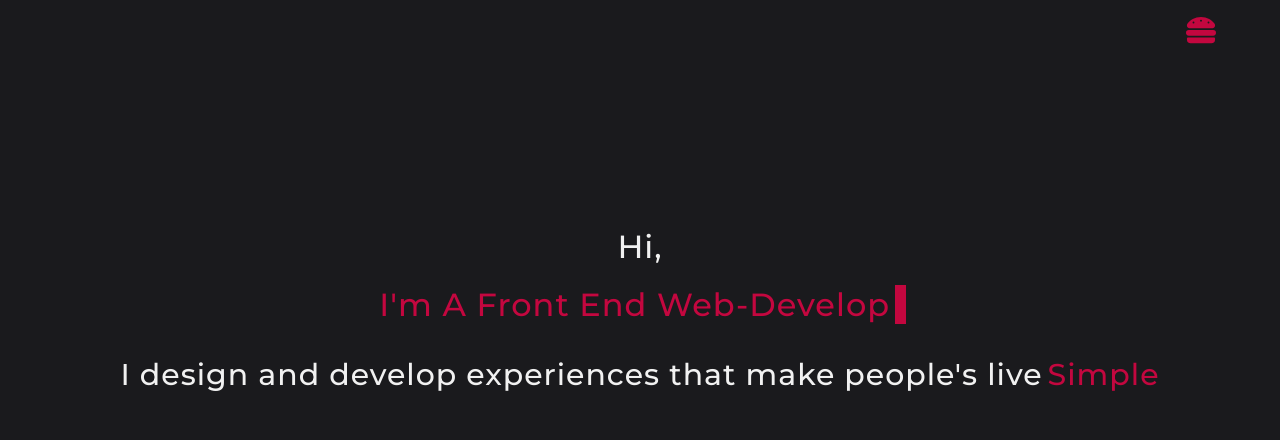
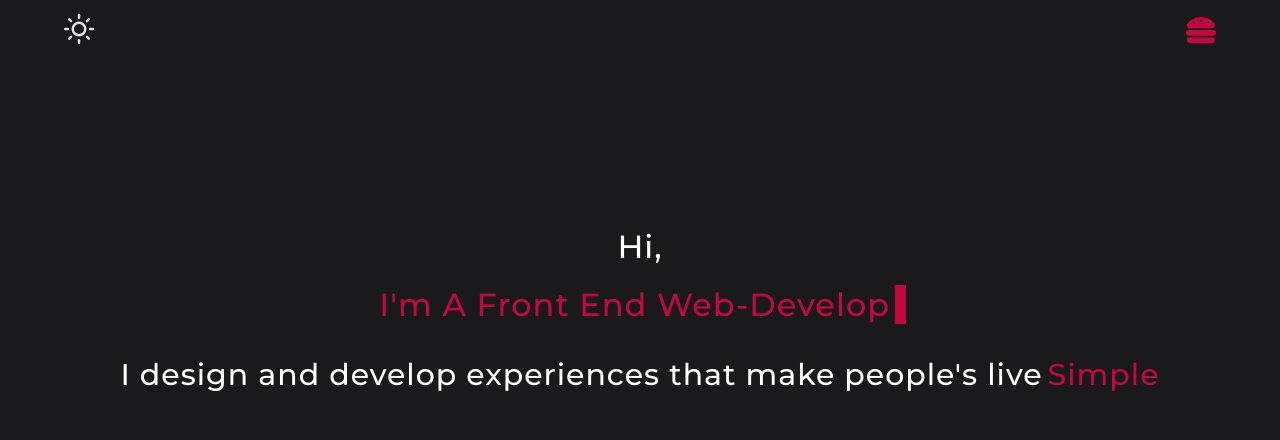
Before and after one commit to Tyler-Wiz/rjs-portfolio, a React (Create React App) app: page / in a window 1280 px wide. Shown: the top 440 px of the page. Built offline with nearby package versions, Linux system fonts and the light colour scheme.

Commit message:
visibility hook

```diff
--- a/package.json
+++ b/package.json
@@ -10,6 +10,7 @@
     "react": "^17.0.2",
     "react-dom": "^17.0.2",
     "react-icons": "^4.3.1",
+    "react-intersection-observer": "^8.32.2",
     "react-scripts": "4.0.3",
     "styled-components": "^5.3.3",
     "typewriter-effect": "^2.18.2",
--- a/src/App.js
+++ b/src/App.js
@@ -1,14 +1,23 @@
 import { Hero } from './components/hero/Hero';
 import './assets/css/main/styles.css'
 import { About } from './components/about/About';
-import { GlobalStyles } from './components/styled/Global';
+import { GlobalStyles, lightTheme, darkTheme } from './components/styled/Global';
+import { ThemeProvider } from 'styled-components'
+import {ThemeSwitch} from '../src/components/ThemeSwitcher/ThemeSwitch.jsx'
+import { ToggleTheme } from './components/ThemeSwitcher/ToggleTheme';
 
 function App() {
+  const [theme, toggleTheme ] = ThemeSwitch()
+  const themeMode = theme === 'light' ? lightTheme : darkTheme
+
   return (
     <div>
-      <GlobalStyles/>
-        <Hero />
-        <About/>
+      <ThemeProvider theme={themeMode}>
+        <GlobalStyles/>
+         <ToggleTheme theme={theme}  toggleTheme={toggleTheme}/>
+          <Hero />
+          <About/>
+      </ThemeProvider>
     </div>
   );
 }
--- a/src/components/Nav.jsx
+++ b/src/components/Nav.jsx
@@ -11,7 +11,7 @@ export const Nav = () => {
             <HamburgerIcons onClick={openElement}>
                   {IsOpen ? <span>{hamburger.close}</span> : <span>{hamburger.menu}</span> }
             </HamburgerIcons>
-            <StyledNav visibility={IsOpen} >
+            <StyledNav ShowMenu={IsOpen} >
                 <ul>
                     {NavData.map((item, id) => (
                         <li key={id}>
--- /dev/null
+++ b/src/components/ThemeSwitcher/ThemeSwitch.jsx
@@ -0,0 +1,10 @@
+import {useState} from 'react'
+
+export const ThemeSwitch = () => {
+  const [theme, setTheme] =  useState('dark')
+  const toggleTheme = () => {
+      theme === 'dark' ? setTheme('light') : setTheme('dark')
+   }
+
+   return [theme, toggleTheme]
+}
--- /dev/null
+++ b/src/components/ThemeSwitcher/ToggleTheme.jsx
@@ -0,0 +1,11 @@
+import React from 'react'
+import * as FiIcons from 'react-icons/fi'
+import { ThemeToggleIcon } from '../styled/ThemeSwitch.Styled'
+
+export const ToggleTheme = ({theme, toggleTheme}) => {
+    return (
+        <ThemeToggleIcon onClick={toggleTheme}>
+                {theme === 'light' ? <FiIcons.FiMoon /> : <FiIcons.FiSun />}
+        </ThemeToggleIcon>
+    )
+}
--- a/src/components/about/About.jsx
+++ b/src/components/about/About.jsx
@@ -1,9 +1,11 @@
 import { aboutMe, Avatar } from "../data/AboutData"
 import { MySkills } from "./MySkills"
 import { SkillData } from '../data/SkillData'
+import { ToggleVisibility } from "../../utilities/ToggleVisibility"
 
 export const About = () => {
     const {img} = Avatar
+    const[isVisible] = ToggleVisibility()
 
     return (
         <>
@@ -20,11 +22,11 @@ export const About = () => {
                     ))}
                 </ul>
         <section>
-            <ul className='skill_container'>
+            {isVisible ? <ul className='skill_container'>
              {SkillData.map((item, i) => (
                     <MySkills key={i} item={item}/>
                 ))}
-            </ul>
+            </ul> : ''}
         </section>
         </section>
 
--- a/src/components/about/MySkills.jsx
+++ b/src/components/about/MySkills.jsx
@@ -10,8 +10,7 @@ export const MySkills = ({item:{name, percentage}}) => {
 			width: `${bar}%`
 		}
 		setStyle(newStyle);
-	}, 200);
-
+	}, 300);
 
     useEffect(() => {
         if(name === 'HTML') setBar('78')
@@ -24,6 +23,7 @@ export const MySkills = ({item:{name, percentage}}) => {
         if(name === 'JQuery') setBar('80')
     }, [bar, name])
 
+
     return (
         <li>
             <div className='skill_info'>
@@ -31,8 +31,7 @@ export const MySkills = ({item:{name, percentage}}) => {
                 <h5>{percentage}</h5>
             </div>
             <div className='skill_progress--bar'>
-                <div className='progress-done' style={style}>
-                </div>
+                <div className='progress-done' style={style}></div>
             </div>
         </li>
     )
--- a/src/components/styled/Global.jsx
+++ b/src/components/styled/Global.jsx
@@ -28,6 +28,7 @@ body{
     font-family: 'Montserrat', sans-serif;
     line-height: 1.8;
     letter-spacing: 0.1rem;
+    position: relative;
 }
 
 /* ================
@@ -50,3 +51,19 @@ p {
 }
 
 `
+
+export const lightTheme = {
+    body:'var(--lightgrey)',
+    text: '#121212',
+    typing:'#000',
+    port:'#000',
+    themeSwitch:'var(--primary)'
+}
+
+export const darkTheme = {
+    body:'var(--background)',
+    text: '#fff',
+    typing:'var(--primary)',
+    port:'var(--lightgrey)',
+    themeSwitch:'#e4e3e3'
+}
--- a/src/components/styled/Hero.Styled.jsx
+++ b/src/components/styled/Hero.Styled.jsx
@@ -1,8 +1,8 @@
 import styled from "styled-components";
 
 export const StyledHero = styled.section`
-    background-color: var(--background);
-    color: var(--lightgrey);
+    background-color: ${({ theme }) => theme.body};;
+    color: ${({ theme }) => theme.text};
     height: 100vh;
     position: relative;
     display: flex;
--- a/src/components/styled/Nav.Styled.jsx
+++ b/src/components/styled/Nav.Styled.jsx
@@ -6,10 +6,10 @@ export const StyledNav = styled.nav`
     height: 70vh;
     width: 60%;
     top: 3%;
-    right: ${({visibility}) => visibility ? '0px' : '-1000px'};
+    right: ${({ShowMenu}) => ShowMenu ? '0px' : '-1000px'};
     padding: 5rem 0 2rem 2rem;
     z-index: 1;
-    transition: ${({visibility}) => visibility ? '.5s ease-in-out' : '1s ease-in-out'};
+    transition: ${({ShowMenu}) => ShowMenu ? '.5s ease-in-out' : '1s ease-in-out'};
 
     li{
         list-style: none;
--- /dev/null
+++ b/src/components/styled/ThemeSwitch.Styled.jsx
@@ -0,0 +1,10 @@
+import styled from "styled-components";
+
+export const ThemeToggleIcon = styled.div`
+    position: absolute;
+    top: .3%;
+    left: 5%;
+    color: ${({ theme }) => theme.themeSwitch};;
+    font-size:3rem;
+    z-index: 10;
+`
--- /dev/null
+++ b/src/utilities/ToggleVisibility.jsx
@@ -0,0 +1,15 @@
+import { useEffect, useState } from "react"
+
+export const ToggleVisibility = () => {
+   const [isVisible, setIsVisible] = useState(false)
+
+    useEffect(() => {
+        const Visibility = () => {
+          if (window.pageYOffset > 500) setIsVisible(true);
+        }
+        window.addEventListener("scroll", Visibility);
+        return() => setIsVisible(false)
+      }, [])
+
+    return [isVisible]
+}
```
Also changed, not shown: 1 other file (tests, documents, lock files or other folders).
